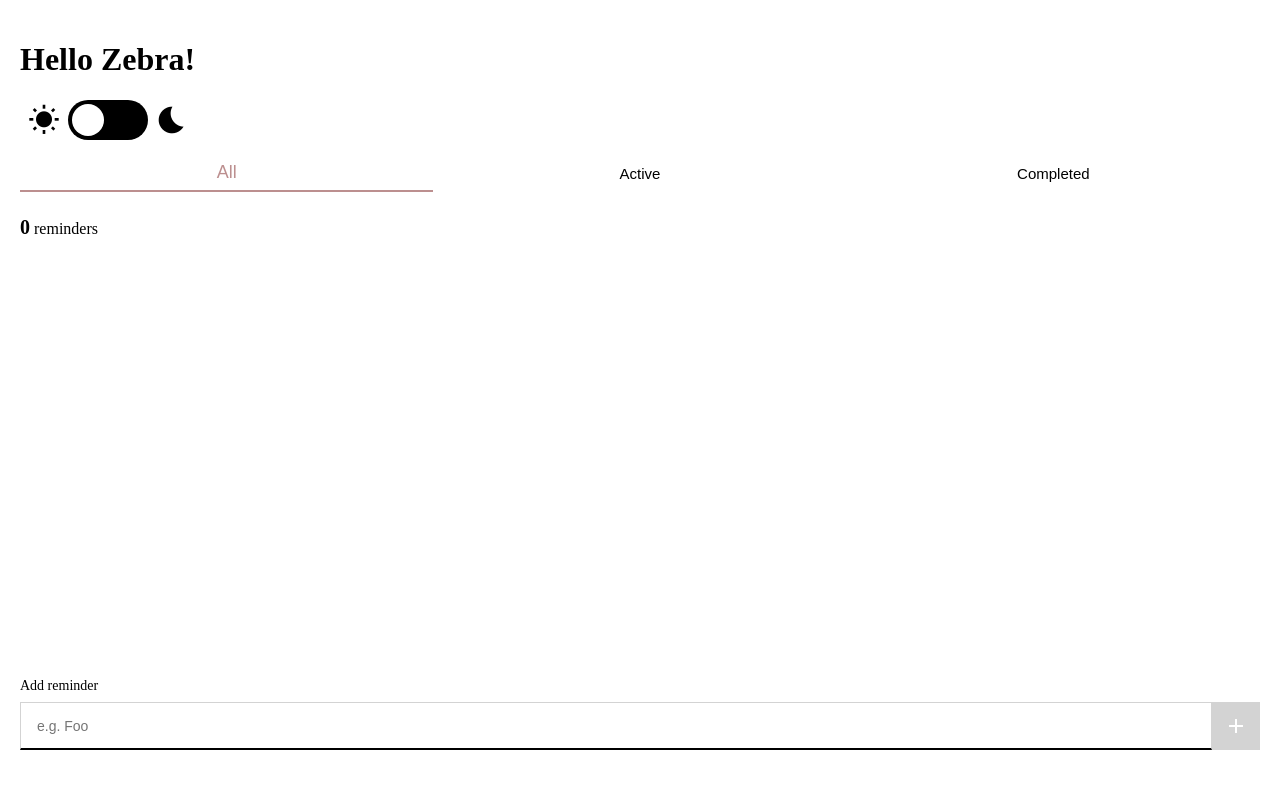
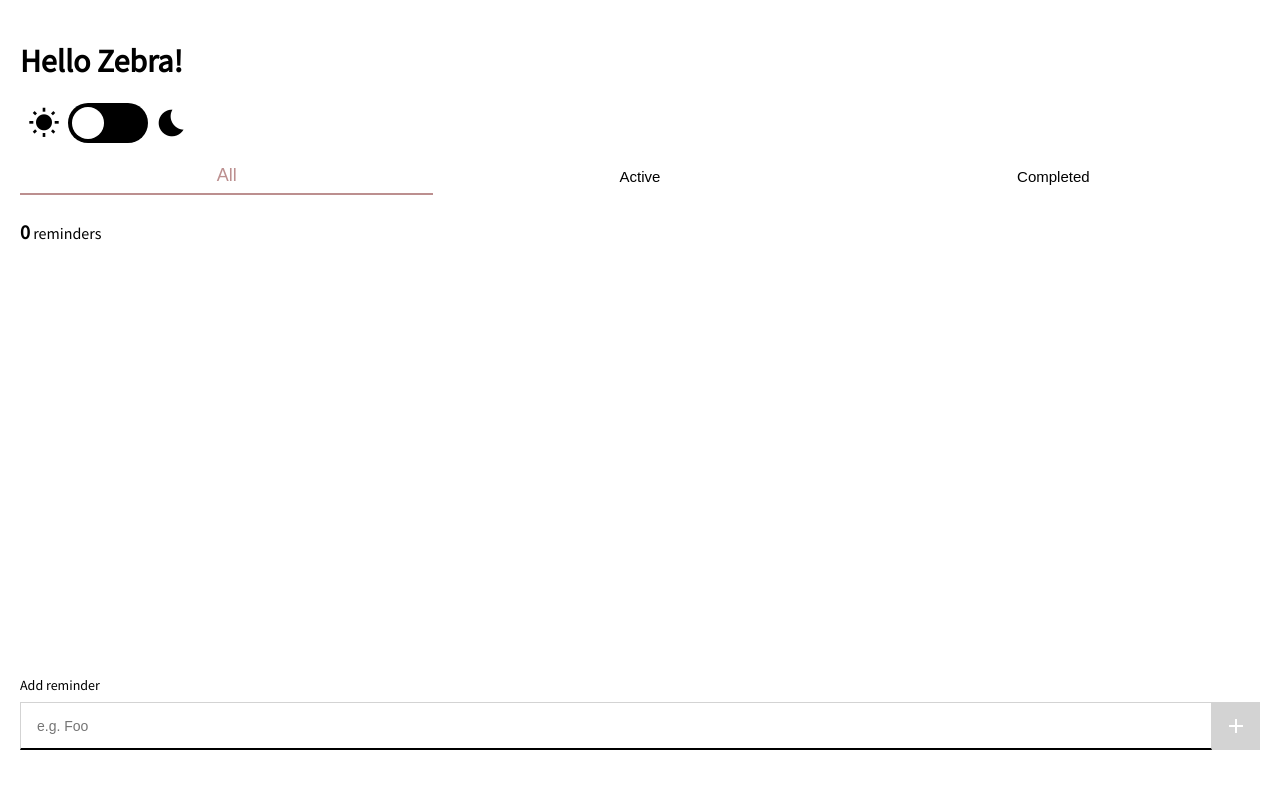
Before and after one commit to Fractalbonita/zebra-project, a React (Create React App) app: page / in a window 1280 px wide. Shown: the top 788 px of the page. Built offline with nearby package versions, Linux system fonts and the light colour scheme.

Commit message:
Add universal font-family

```diff
--- a/public/index.html
+++ b/public/index.html
@@ -7,8 +7,14 @@
     <meta name="theme-color" content="#000000" />
     <meta name="description" content="Shopping list" />
     <link rel="manifest" href="%PUBLIC_URL%/manifest.json" />
+    <!--icons-->
     <link
       href="https://fonts.googleapis.com/icon?family=Material+Icons"
+      rel="stylesheet"
+    />
+    <!-- fonts -->
+    <link
+      href="https://fonts.googleapis.com/css2?family=Source+Sans+Pro&display=swap"
       rel="stylesheet"
     />
     <title>Zebra</title>
--- a/src/styles/GlobalStyles.js
+++ b/src/styles/GlobalStyles.js
@@ -53,6 +53,7 @@ body.switch-color-scheme {
 body {
   background-color: var(--surface);
   color: var(--text);
+  font-family: 'Source Sans Pro', sans-serif;
   height: 100vh;
   margin: 0 auto;
   padding: 20px;
```
